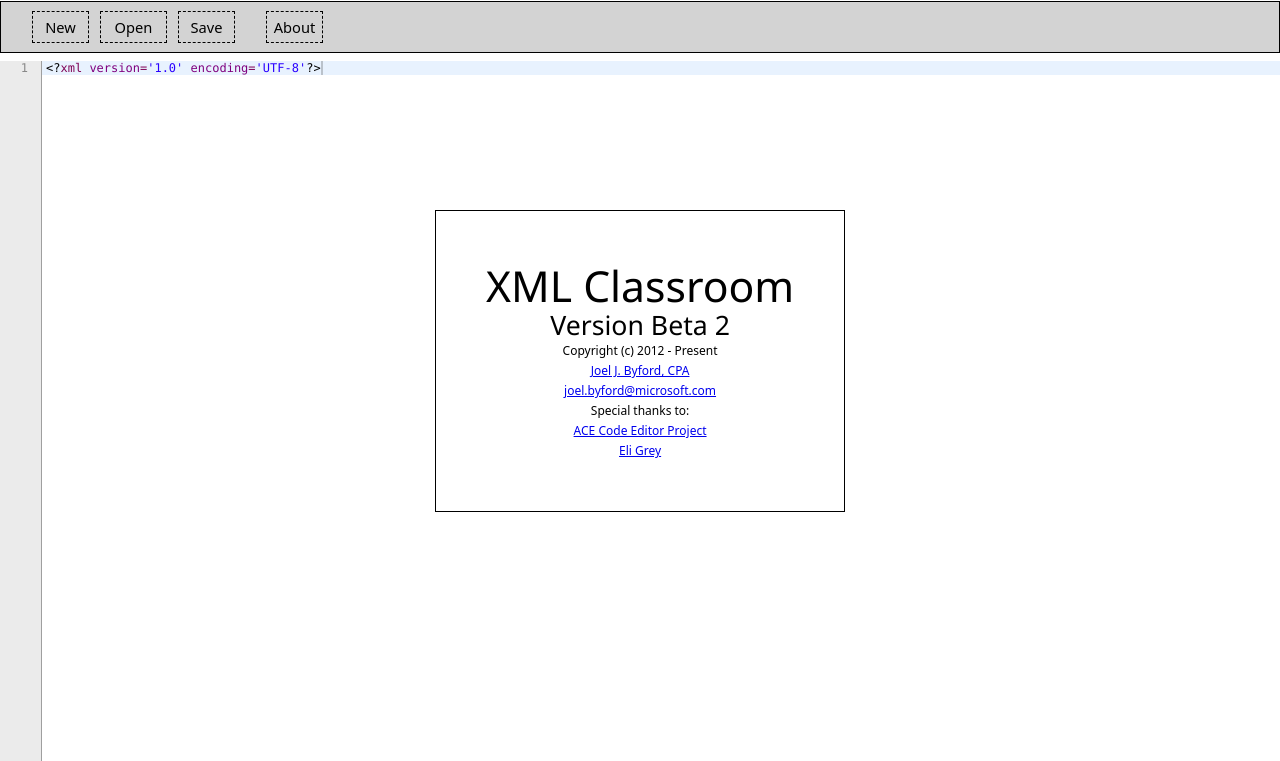
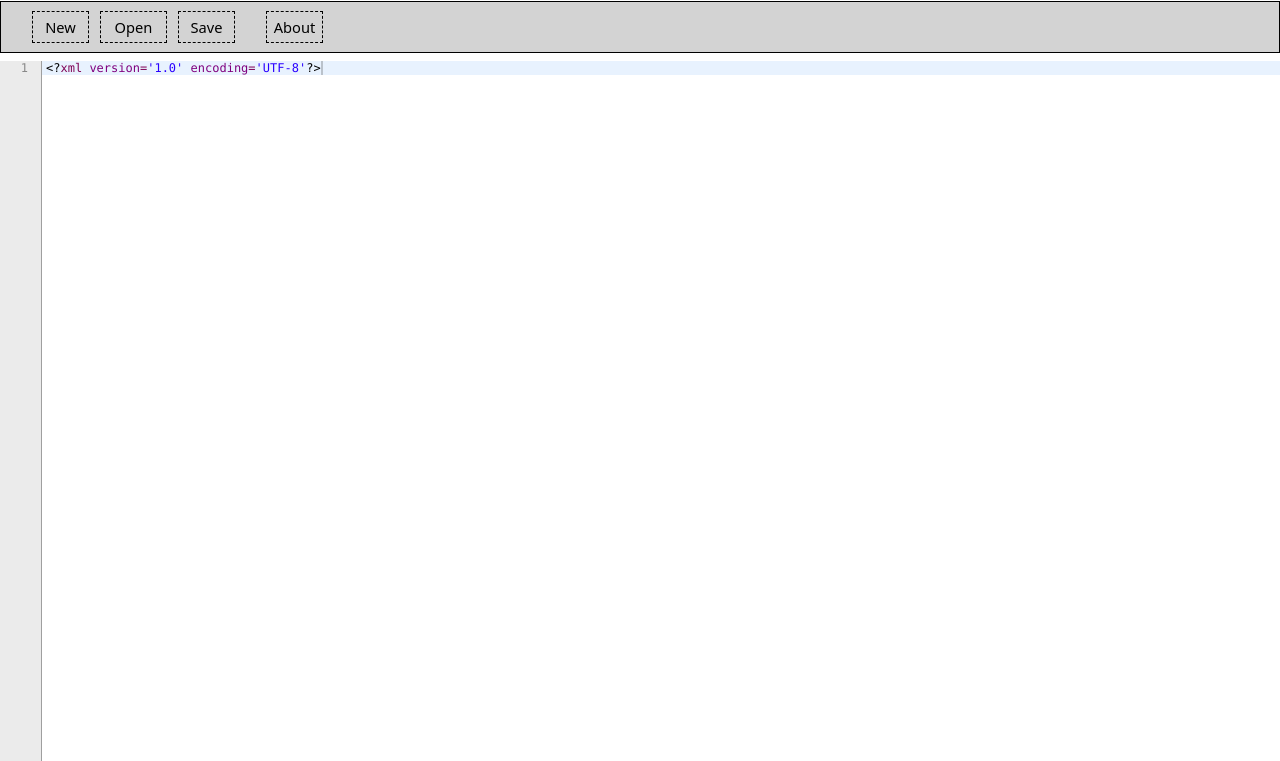
Before and after one commit to joelbyford/XmlClassroom, a plain HTML site: page default.html in a window 1280 px wide. Shown: the part 39-800 px from the top of the page. Drawn offline with Linux system fonts and the light colour scheme.

Commit message:
Removing popup

```diff
--- a/default.html
+++ b/default.html
@@ -110,9 +110,6 @@
         }
 
         function loadScreen() {
-            //Show About Box
-            aboutOpen();
-
             //show and populate course menu item
             var sCourseUrl = querystring("course");
 
```
